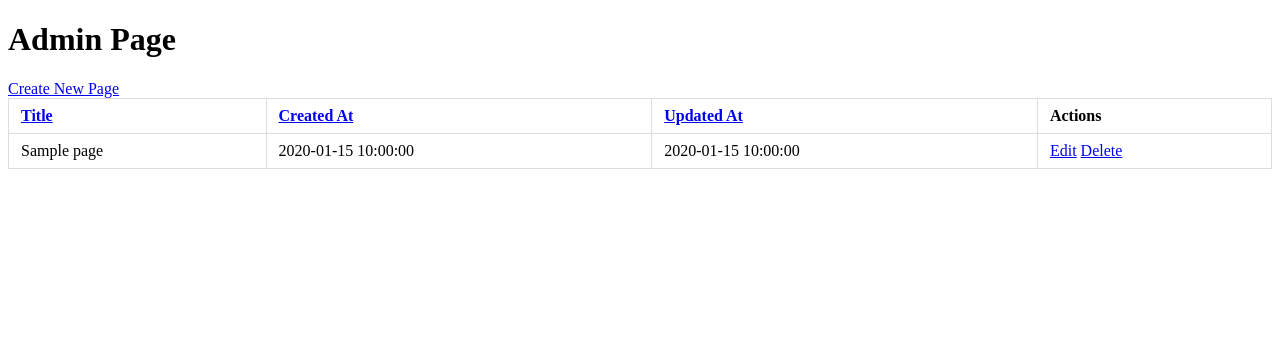
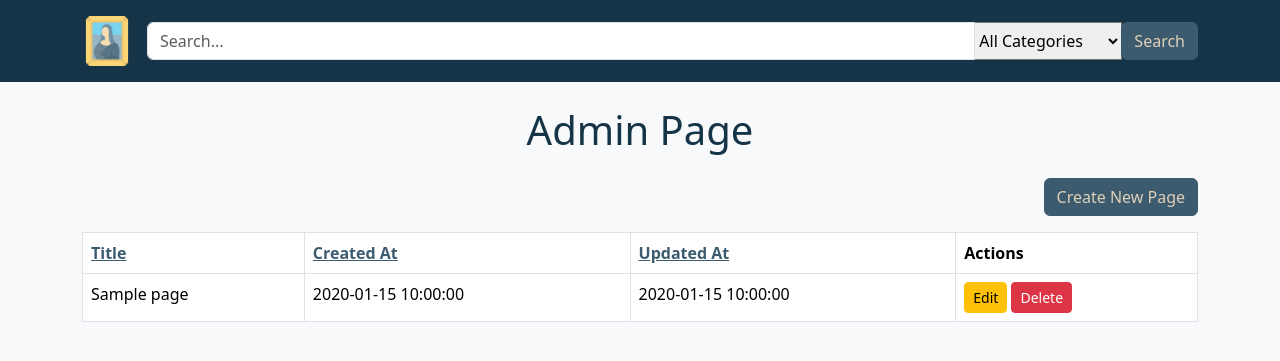
Before and after one commit to abhatti2/WYAF, a PHP site: page /admin.php in a window 1280 px wide. Shown: the top 361 px of the page. Run offline with PHP 8.4, Linux system fonts and the light colour scheme; the visitor is signed in with stand-in values (Sample User, id 1); tables that the repository leaves empty or names only in its code hold one stand-in row (values such as "Sample post"); some libraries are stand-ins or nearby versions.

Commit message:
update logo

```diff
--- a/admin.php
+++ b/admin.php
@@ -28,16 +28,9 @@ $pages = $stmt->fetchAll();
 <head>
     <meta charset="UTF-8">
     <title>Admin Page</title>
+    <link href="node_modules/bootstrap/dist/css/bootstrap.min.css" rel="stylesheet"> <!-- Bootstrap CSS -->
+    <link href="styles.css" rel="stylesheet"> <!-- External CSS -->
     <style>
-        table {
-            width: 100%;
-            border-collapse: collapse;
-        }
-        th, td {
-            padding: 8px 12px;
-            border: 1px solid #ddd;
-            text-align: left;
-        }
         th {
             cursor: pointer;
         }
@@ -49,11 +42,15 @@ $pages = $stmt->fetchAll();
         }
     </style>
 </head>
-<body>
-    <h1>Admin Page</h1>
-    <a href="create_page.php">Create New Page</a>
-    <table>
-        <thead>
+<body class="bg-light text-dark">
+    <?php include 'header.php'; ?> <!-- Include the header -->
+    <div class="container mt-4">
+        <h1 class="text-center mb-4 text-custom">Admin Page</h1>
+        <div class="d-flex justify-content-end mb-3">
+            <a href="create_page.php" class="btn btn-custom">Create New Page</a>
+        </div>
+        <table class="table table-bordered table-hover">
+            <thead class="thead-dark">
                 <tr>
                     <th><a href="?sort_by=title" class="<?php echo $sort_by == 'title' ? 'sort-asc' : ''; ?>">Title</a></th>
                     <th><a href="?sort_by=created_at" class="<?php echo $sort_by == 'created_at' ? 'sort-asc' : ''; ?>">Created At</a></th>
@@ -68,12 +65,17 @@ $pages = $stmt->fetchAll();
                     <td><?php echo $page['created_at']; ?></td>
                     <td><?php echo $page['updated_at']; ?></td>
                     <td>
-                    <a href="edit_page.php?id=<?php echo $page['id']; ?>">Edit</a>
-                    <a href="delete_page.php?id=<?php echo $page['id']; ?>" onclick="return confirm('Are you sure you want to delete this page?');">Delete</a>
+                        <a href="edit_page.php?id=<?php echo $page['id']; ?>" class="btn btn-sm btn-warning">Edit</a>
+                        <a href="delete_page.php?id=<?php echo $page['id']; ?>" onclick="return confirm('Are you sure you want to delete this page?');" class="btn btn-sm btn-danger">Delete</a>
                     </td>
                 </tr>
                 <?php endforeach; ?>
             </tbody>
         </table>
+    </div>
+
+    <script src="node_modules/jquery/dist/jquery.slim.min.js"></script>
+    <script src="node_modules/@popperjs/core/dist/umd/popper.min.js"></script>
+    <script src="node_modules/bootstrap/dist/js/bootstrap.min.js"></script>
 </body>
 </html>
--- a/header.php
+++ b/header.php
@@ -32,7 +32,7 @@ $categories = $stmt->fetchAll();
         <div class="container">
             <div class="d-flex justify-content-start align-items-center">
                 <a href="index.php">
-                    <img src="images/painting_505910.png" alt="Logo" class="header-logo"> <!-- Replace with the correct path -->
+                    <img src="images/artistic_360090.png" alt="Logo" class="header-logo"> <!-- Replace with the correct path -->
                 </a>
                 <!-- <h1 class="h3 font-weight-bold header-title">WYAF</h1> -->
                 <form action="search.php" method="get" class="form-inline w-100 search-form">
```
Also changed, not shown: images/artistic_360090.png (added). Lines whose indentation alone changed are shown as unchanged.
